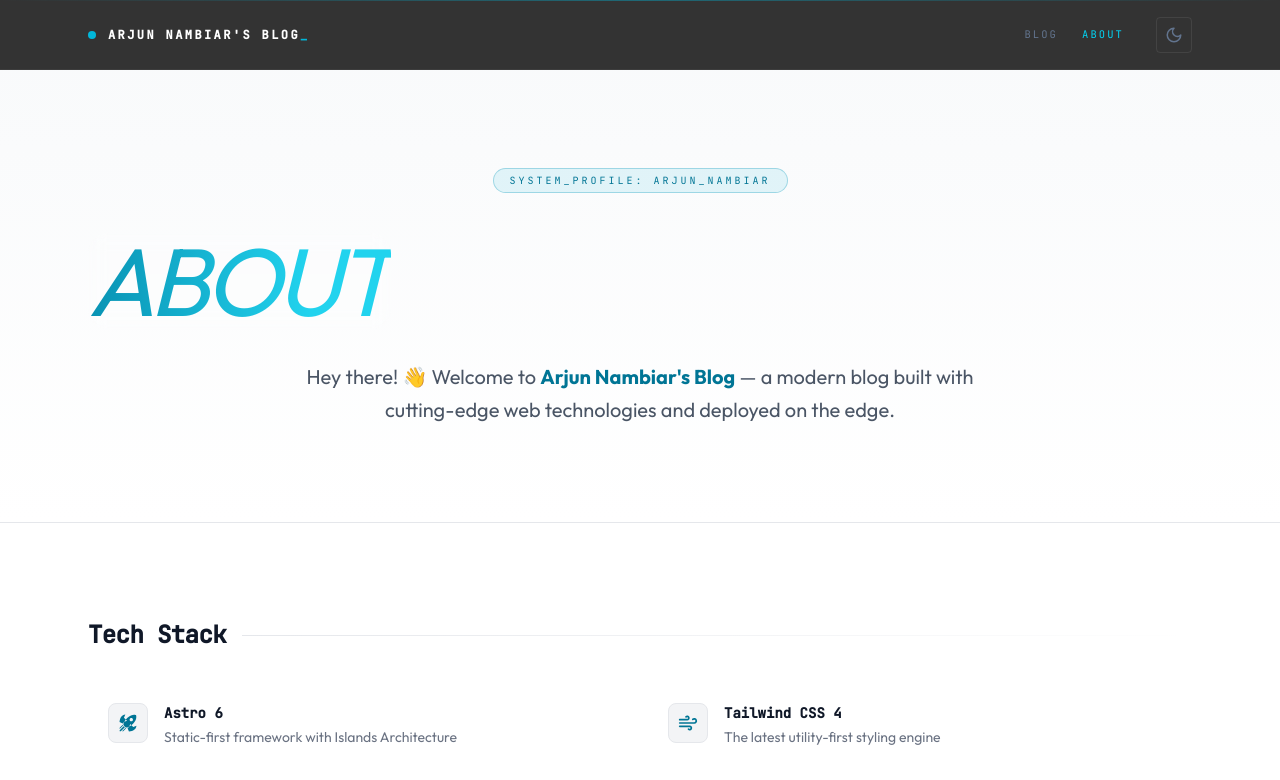
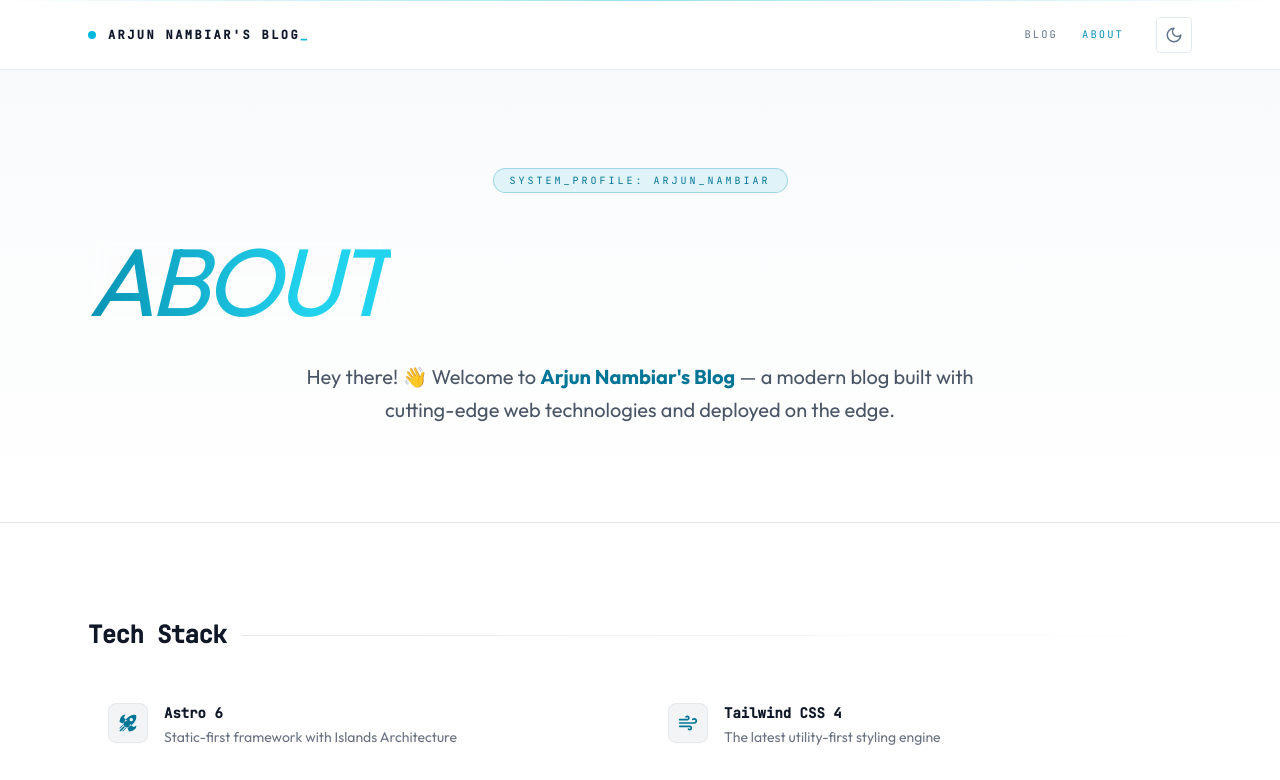
Before and after one commit to ShadowSlayer03/Blog-With-Astro, an Astro site: page /about in a window 1280 px wide. Shown: the top 780 px of the page. Built offline with nearby package versions, Linux system fonts and the light colour scheme; Astro itself is replaced by a stand-in of ours.

Commit message:
Enhance header component with semantic class names and improved styling

```diff
--- a/src/components/Header.astro
+++ b/src/components/Header.astro
@@ -4,13 +4,13 @@ import { AnimatedThemeToggler } from './ui/AnimatedThemeToggler';
 const currentPath = Astro.url.pathname;
 ---
 
-<header class="sticky top-0 z-50 border-b border-white/5 bg-black/80 backdrop-blur-md">
+<header class="site-header sticky top-0 z-50 border-b border-white/5 bg-black/80 backdrop-blur-md">
   <div class="h-px w-full bg-linear-to-r from-transparent via-cyan-500/40 to-transparent"></div>
 
   <nav class="mx-auto flex max-w-6xl items-center justify-between px-6 py-4">
     <a href="/blog" class="group flex items-center gap-3" aria-label={SITE.title}>
       <div class="flex h-2 w-2 rounded-full bg-cyan-500 animate-pulse"></div>
-      <span class="font-mono text-xs font-bold tracking-[0.2em] text-white uppercase">
+      <span class="site-header-brand font-mono text-xs font-bold tracking-[0.2em] text-white uppercase">
         {SITE.title}<span class="text-cyan-500 animate-pulse">_</span>
       </span>
     </a>
@@ -21,7 +21,7 @@ const currentPath = Astro.url.pathname;
           <a
             href={link.href}
             class:list={[
-              'relative font-mono text-[10.5px] uppercase tracking-[0.2em] transition-all hover:text-cyan-400',
+              'site-header-link relative font-mono text-[10.5px] uppercase tracking-[0.2em] transition-all hover:text-cyan-400',
               currentPath === link.href || currentPath.startsWith(link.href)
                 ? 'text-cyan-400'
                 : 'text-slate-500',
@@ -32,17 +32,42 @@ const currentPath = Astro.url.pathname;
         ))}
       </div>
 
-      <!-- <button id="theme-toggle" class="text-slate-500 hover:text-cyan-400 transition-colors">
-        <svg xmlns="http://www.w3.org/2000/svg" width="16" height="16" viewBox="0 0 24 24" fill="none" stroke="currentColor" stroke-width="2" stroke-linecap="round" stroke-linejoin="round"><circle cx="12" cy="12" r="5"/><path d="M12 1v2M12 21v2M4.22 4.22l1.42 1.42M18.36 18.36l1.42 1.42M1 12h2M21 12h2M4.22 19.78l1.42-1.42M18.36 5.64l1.42-1.42"/></svg>
-      </button> -->
       <AnimatedThemeToggler
         client:load
-        className="inline-flex h-9 w-9 items-center justify-center rounded border border-white/8 text-slate-500 transition-colors hover:border-cyan-500/30 hover:text-cyan-400"
+        className="site-header-toggle inline-flex h-9 w-9 items-center justify-center rounded border border-white/8 text-slate-500 transition-colors hover:border-cyan-500/30 hover:text-cyan-400"
         aria-label="Toggle theme"
       />
     </div>
   </nav>
 </header>
+
+<style is:global>
+  html:not(.dark) .site-header {
+    border-bottom-color: rgba(226, 232, 240, 0.8);
+    background: rgba(255, 255, 255, 0.82);
+  }
+
+  html:not(.dark) .site-header-brand {
+    color: #0f172a;
+  }
+
+  html:not(.dark) .site-header-link {
+    color: #64748b;
+  }
+
+  html:not(.dark) .site-header-link:hover,
+  html:not(.dark) .site-header-link.text-cyan-400 {
+    color: #0891b2;
+  }
+
+  html:not(.dark) .site-header-toggle {
+    border-color: rgba(226, 232, 240, 0.95);
+  }
+
+  html:not(.dark) .site-header-toggle:hover {
+    color: #0891b2;
+  }
+</style>
 
 <script>
   const theme = (() => {
```
